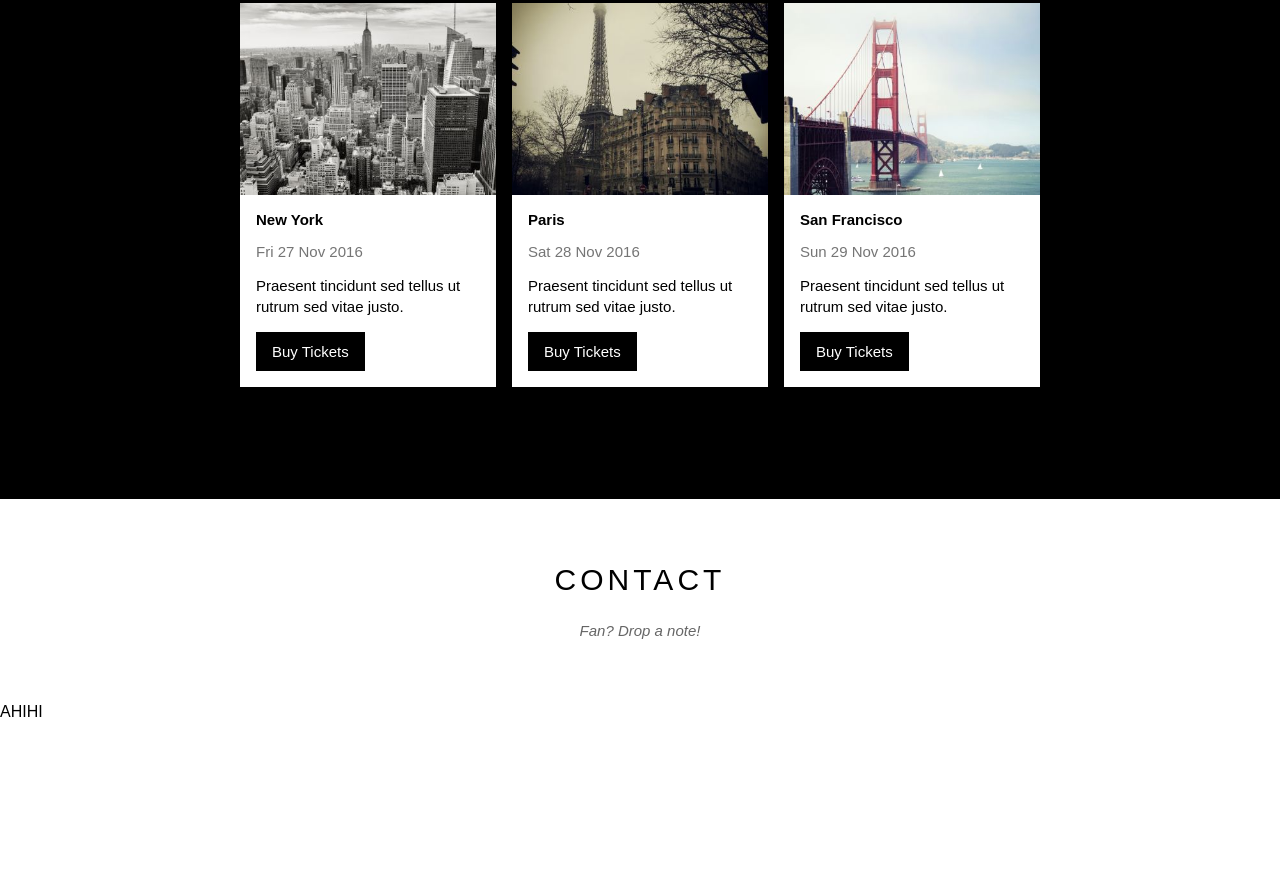
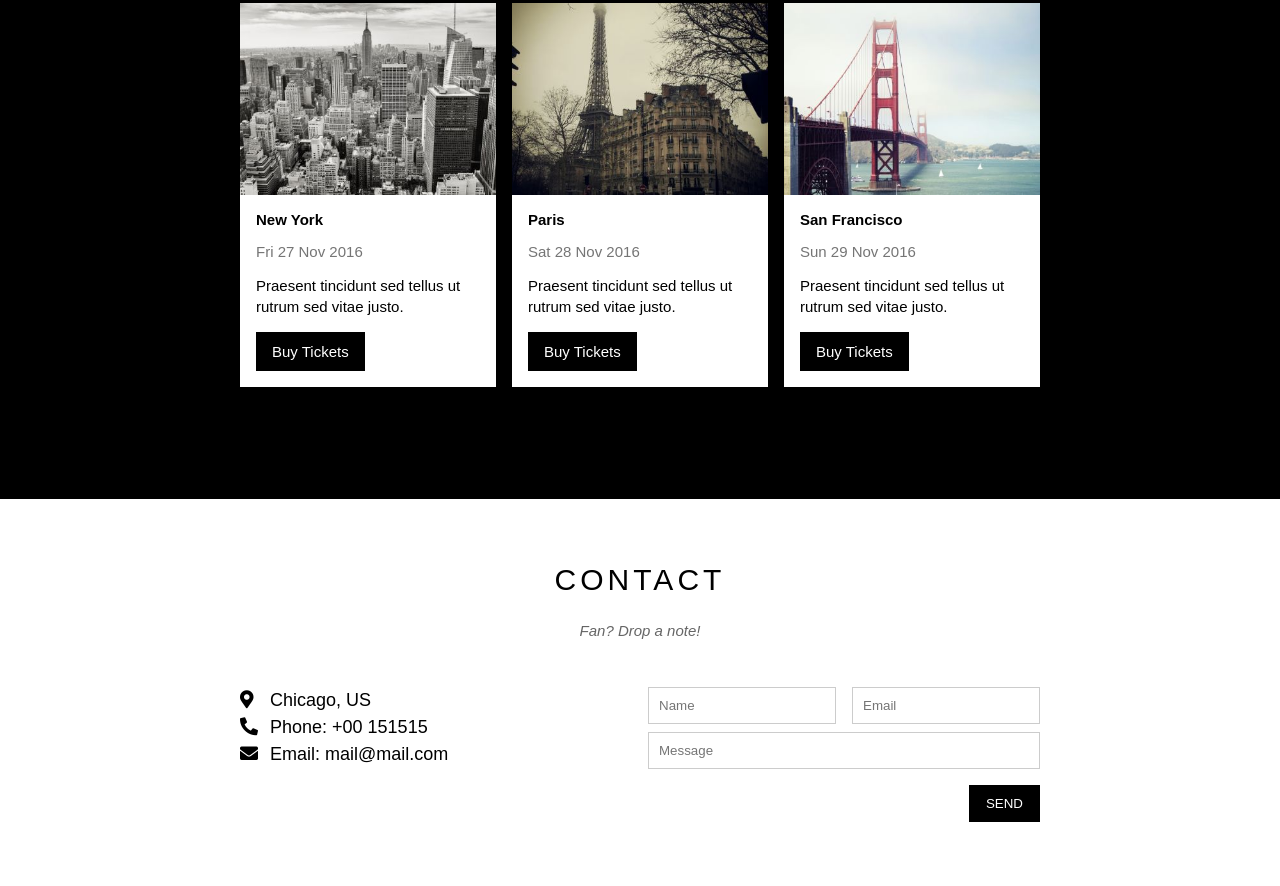
Before and after one commit to CarsonIT/Band-Web, a plain HTML site: page index.html in a window 1280 px wide. Shown: the part 1608-2494 px from the top of the page. Before the commit the page ends 2329 px from the top, so only its background shows below. Drawn offline with Linux system fonts and the light colour scheme.

Commit message:
Submit Contact

```diff
--- a/assets/css/style.css
+++ b/assets/css/style.css
@@ -18,14 +18,62 @@ html{
     - Màu sắc
     - Kiểu dáng */
 
-.clear {
-    clear: both;
-}
+/* Common (Dùng chung) */
 
 .text-white{
     color: #fff !important;
 }
 
+.text-center{
+    text-align: center !important;
+}
+
+.mt-8{
+    margin-top: 8px !important;
+}
+
+.mt-16{
+    margin-top: 16px !important;
+}
+
+.row{
+    margin-left: -8px;
+    margin-right: -8px;
+}
+
+.row::after{
+    content: "";
+    display: block;
+    clear: both;
+}
+
+.col{
+    float: left;
+    padding-left: 8px;
+    padding-right: 8px;
+}
+
+.col-third{
+    width: 33.33333%;
+}
+
+.col-half{
+    width: 50%;
+}
+
+.col-full{
+    width: 100%;
+}
+
+
+
+
+
+
+
+
+
+/* Main */
 #main{
 
 }
@@ -187,12 +235,6 @@ html{
     margin-top: 48px;
 }
 
-#content .member-item {
-    float: left;
-    width: 33.33333%;
-    text-align: center;
-}
-
 #content .member-name{
     font-size: 15px;
 
@@ -246,15 +288,10 @@ html{
     /* margin-top: 32px;
     margin-left: -8px;
     margin-right: -8px; */
-    margin: 32px -8px 0;
-    padding-bottom: 48px;
+    margin-top: 32px;
+    margin-bottom: 48px;
 }
-.place-item{
-    float:left;
-    width: 33.33333%;
-    padding: 0 8px;
 
-}
 .place-img{
     width: 100%;
     display: block;
@@ -296,12 +333,46 @@ html{
 }
 
 
+/* Contact form */
 
+.contact-content{
+    margin-top: 48px;
+}
 
+.contact-info{
+    font-size: 18px;
+    line-height: 1.5;
+}
 
+.contact-info i[class*="fas fa-"]{
+    width: 30px;
+}
 
+.contact-form{
+    font-size: 15px;
+}
 
+.contact-form .form-control{
+    padding: 10px;
+    border: 1px solid #ccc;
+    width: 100%;
+}
 
+.contact-form .form-submit-btn{
+    background-color: #000;
+    color: #fff;
+    border: 1px solid #000;
+    float: right;
+    padding: 10px 16px;
+}
+
+.contact-form .form-submit-btn:hover
+{
+    background-color: #ccc;
+    color: #000;
+    cursor: pointer;
+    border: none;
+}
 
 
 
--- a/index.html
+++ b/index.html
@@ -51,20 +51,19 @@
                 <p class="section-sub-heading">We love music</p>
                 <p class="about-text">We have created a fictional band website. Lorem ipsum dolor sit amet, consectetur adipiscing elit, sed do eiusmod tempor incididunt ut labore et dolore magna aliqua. Ut enim ad minim veniam, quis nostrud exercitation ullamco laboris nisi ut aliquip ex ea commodo consequat. Duis aute irure dolor in reprehenderit in voluptate velit esse cillum dolore eu fugiat nulla pariatur. Excepteur sint occaecat cupidatat non proident, sunt in culpa qui officia deserunt mollit anim id est laborum consectetur adipiscing elit, sed do eiusmod tempor incididunt ut labore et dolore magna aliqua. Ut enim ad minim veniam, quis nostrud exercitation ullamco laboris nisi ut aliquip ex ea commodo consequat.</p>
                 <!-- Team Band member section -->
-                <div class="member-list">
-                    <div class="member-item">
+                <div class="row member-list">
+                    <div class="col col-third text-center">
                         <p class="member-name">Name</p>
                         <img src="/assets/img/band/member1.jpg" alt="Name" class="member-img">
                     </div>
-                    <div class="member-item">
+                    <div class="col col-third text-center">
                         <p class="member-name">Name</p>
                         <img src="/assets/img/band/member1.jpg" alt="Name" class="member-img">
                     </div>
-                    <div class="member-item">
+                    <div class="col col-third text-center">
                         <p class="member-name">Name</p>
                         <img src="/assets/img/band/member1.jpg" alt="Name" class="member-img">
                     </div>
-                    <div class="clear"></div>
                 </div>
                  <!-- End Team Band member section -->
             </div>
@@ -85,8 +84,8 @@
                     </ul>
 
                     <!-- Places -->
-                    <div class="places-list">
-                        <div class="place-item">
+                    <div class="row places-list">
+                        <div class="col col-third">
                             <img src="/assets/img/places/place1.jpg" alt="New york" class="place-img">
                             <div class="place-body">
                                 <h3 class="place-heading">New York</h3>
@@ -95,7 +94,7 @@
                                 <a href="#" class="place-buy-btn">Buy Tickets</a>
                             </div>
                         </div>
-                        <div class="place-item">
+                        <div class="col col-third">
                             <img src="/assets/img/places/place2.jpg" alt="New york" class="place-img">
                             <div class="place-body">
                                 <h3 class="place-heading">Paris</h3>
@@ -104,7 +103,7 @@
                                 <a href="#" class="place-buy-btn">Buy Tickets</a>
                             </div>
                         </div>
-                        <div class="place-item">
+                        <div class="col col-third">
                             <img src="/assets/img/places/place3.jpg" alt="New york" class="place-img">
                             <div class="place-body">
                                 <h3 class="place-heading">San Francisco</h3>
@@ -113,7 +112,6 @@
                                 <a href="#" class="place-buy-btn">Buy Tickets</a>
                             </div>
                         </div>
-                        <div class="clear"></div>
                     </div>
                 </div>
             </div>
@@ -122,12 +120,37 @@
             <div class="content-section">
                 <h2 class="section-heading">CONTACT</h2>
                 <p class="section-sub-heading">Fan? Drop a note!</p>
+                <div class="row contact-content">
+                    <div class="col col-half contact-info">
+                        <p><i class="fas fa-map-marker-alt"></i>Chicago, US</p>
+                        <p><i class="fas fa-phone-alt"></i>Phone: +00 151515</p>
+                        <p><i class="fas fa-envelope"></i>Email: mail@mail.com</p>
+                    </div>
+                    <div class="col col-half contact-form">
+                        <form action="">
+                            <div class="row">
+                                <div class="col col-half">
+                                    <input type="text" name="" placeholder="Name" required id="" class="form-control">
+                                </div>
+                                <div class="col col-half">
+                                    <input type="email" name="" placeholder="Email" required id="" class="form-control">
+                                </div>
+                            </div>
+                            <div class="row mt-8">
+                                <div class="col col-full">
+                                    <input type="text" name="" placeholder="Message" required id="" class="form-control">
+                                </div>
+                            </div>
+                            <input class="form-submit-btn mt-16" type="submit" value="SEND">
+                        </form>
+                    </div>
+                </div>
+
             </div>
 
 
         </div>
         <div id="footer">
-            <div class="p">AHIHI </div>
         </div>
     </div>
 </body>
```
